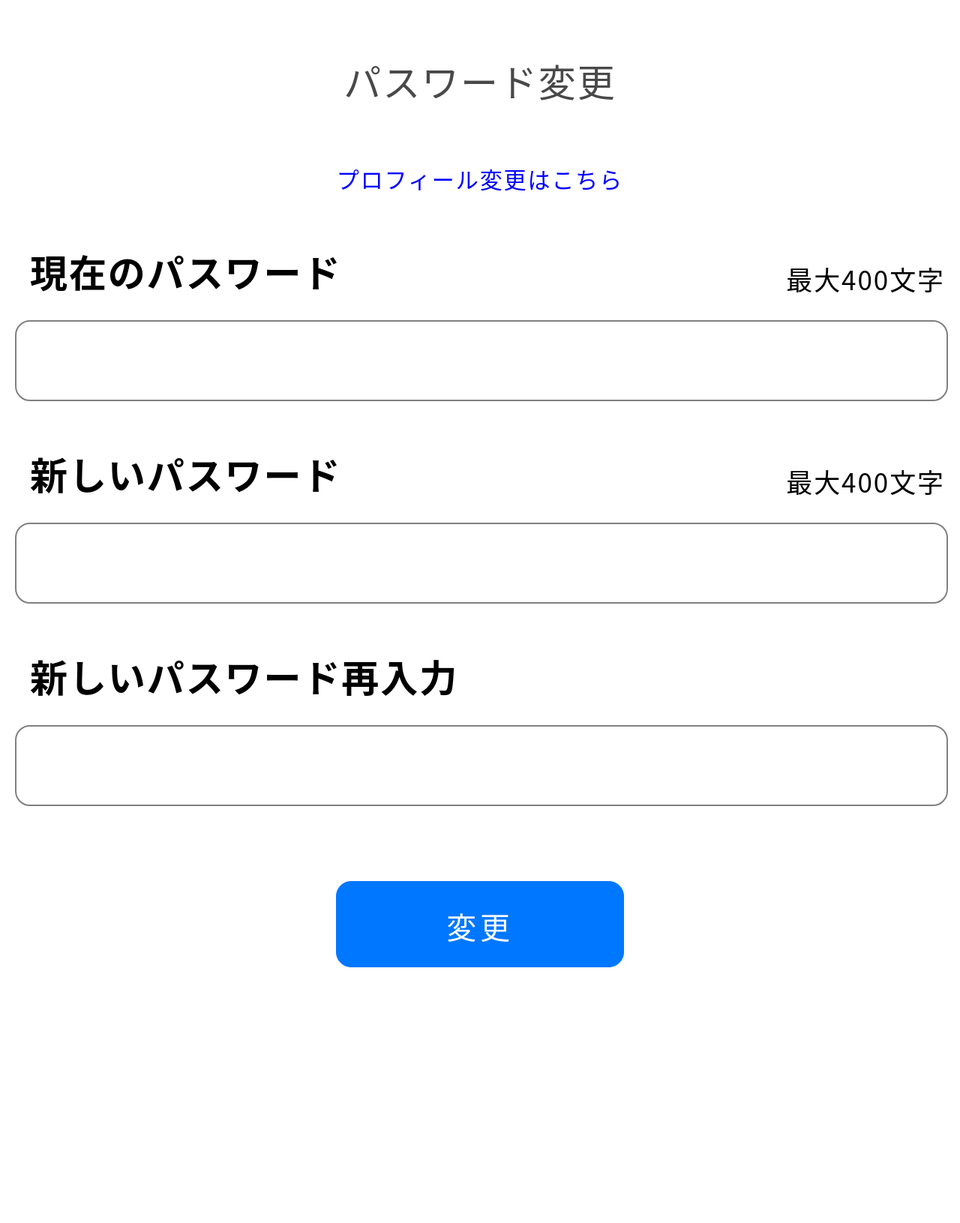
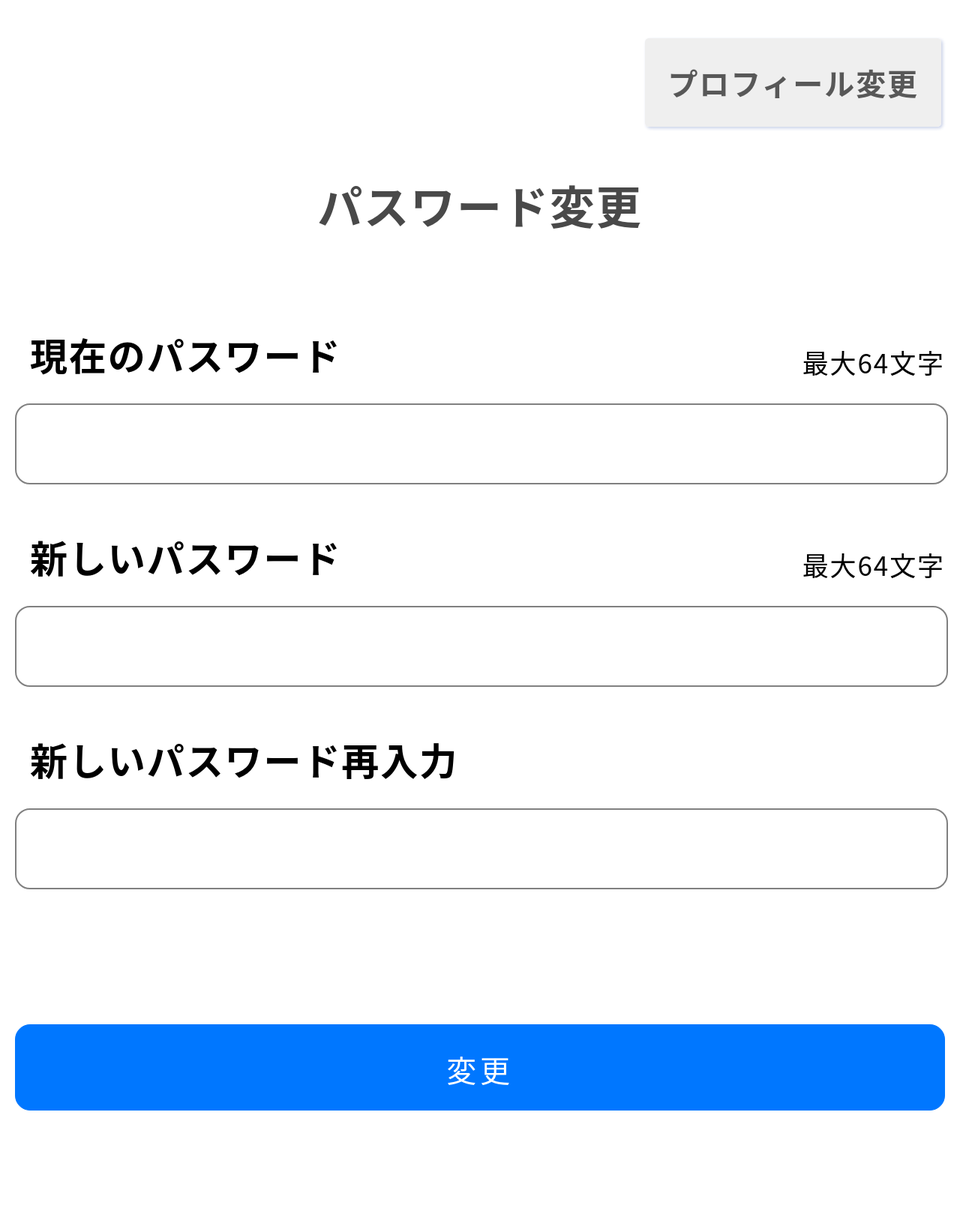
Before and after one commit to pbl-haty/haty, a PHP site: page /haty/php/password_edit.php in a window 1280 px wide. Shown: the part 153-1784 px from the top of the page at 75% size. Before the commit the page ends 1443 px from the top, so only its background shows below. Run offline with PHP 8.4, Linux system fonts and the light colour scheme; the visitor is signed in with stand-in values (Sample User, id 1); data that the repository does not hold is empty; some web fonts are replaced.

Commit message:
デザイン統一

```diff
--- a/css/GroupeCreate.css
+++ b/css/GroupeCreate.css
@@ -59,7 +59,7 @@ body{
     font-size: 30px;
     border-radius: 20px;
     border: 1px gray solid;
-    width: 30%;
+    width: 100%;
 }
 .btn-style input {
     display: none;
--- a/css/password_edit.css
+++ b/css/password_edit.css
@@ -61,17 +61,17 @@
 }
 
 .edit_btn[type="submit"] {
-    display: block;
-    margin: 100px auto 0 auto;
-    height: 115px;
-    width: 30%;
+    margin: 180px auto 50px auto;
     font-size: 40px;
     padding: 30px 20px;
-    box-sizing: border-box;
     background-color: #0077ff;
     border-radius: 20px;
     border: 1px solid #0077ff;
     color: white;
+    width: calc(100% - 40px);
+    height: 115px;
+    letter-spacing: 0.12em;
+    font-family: "Hiragino Sans", "Hiragino Kaku Gothic ProN", "Noto Sans JP", "Noto Sans CJK JP", "BIZ UDPGothic", Meiryo, -apple-system, BlinkMacSystemFont, sans-serif !important;
 }
 
 .edit_btn_center {
@@ -79,8 +79,8 @@
 }
 
 .password_input {
-    margin-top: 50px;
-    padding: 0px 20px;
+    padding: 0 20px;
+    margin-top: 120px;
 }
 
 .prompt_2 {
@@ -116,3 +116,32 @@
     font-size: 35px;
     margin: auto 0 0 auto;
 }
+
+.lnk-sakusei-div{
+    margin: 0 10px;
+    text-align: right;
+    margin-top: 210px;
+    margin-bottom: 30px;
+    margin-right: 25px;
+}
+
+.btn-style{
+    text-align: center;
+    font-size: 40px;
+    padding: 30px;
+    font-weight: bold;
+    cursor: pointer;
+    transition: all 0.3s ease;
+    outline: none;
+    border-radius: 5px;
+    border: none;
+    background: #efefef;
+    box-shadow: 2px 2px 4px #c8d0e7, -1px -1px 3px #fff;
+    color: #585858;
+    text-decoration: none;
+}
+
+.pass_title {
+    margin: 90px 0 0 0;
+    font-size: 60px;
+}
--- a/php/GroupCreate.php
+++ b/php/GroupCreate.php
@@ -63,7 +63,7 @@
         </div>
 
         <div class="flex-title">
-            <h1 class="input-title">グループパスワード</h1>
+            <h1 class="input-title">パスワード</h1>
             <p class="precautions">最大30文字</p>
         </div>
         <div class="must">
@@ -71,7 +71,7 @@
         </div>
 
         <div class="flex-title">
-            <h1 class="input-title">グループパスワード再入力</h1>
+            <h1 class="input-title">パスワード再入力</h1>
         </div>
         <div class="must">
             <input class="text-box" type="password" name="group_repass" maxlength="30" required>
--- a/php/NewAccount.php
+++ b/php/NewAccount.php
@@ -98,6 +98,7 @@
             <div>
                 <div class="content-flex">
                     <h1>メールアドレス</h1>
+                    <p>最大100文字</p>
                 </div>
                 <input type="email" class="input-form" name="signup_email" maxlength="100"  placeholder="メールアドレス" required>
             </div>
--- a/php/password_edit.php
+++ b/php/password_edit.php
@@ -55,26 +55,30 @@
         <?php } ?>
         <!-- パスワード変更フォーム -->
         <form method="POST" action="" class="password_edit_form">
+
+            <div class="lnk-sakusei-div">
+                <a href="profile_edit.php"  class="btn-style">プロフィール変更</a>
+            </div>
+
             <div class="edit_password">
                 <div class="edit_password_title">
-                    <p>パスワード変更</p>
-                    <a href="profile_edit.php">プロフィール変更はこちら</a>
+                    <h1 class="pass_title">パスワード変更</h1>
                 </div>
                 <div class="password_input">
                     <div class="content-flex">
                         <h1>現在のパスワード</h1>
-                        <p>最大400文字</p>
+                        <p>最大64文字</p>
                     </div>
-                    <input type="password" class="edit_password_place" name="current_password" maxlength="400" required>
+                    <input type="password" class="edit_password_place" name="current_password" maxlength="64" required>
                     <div class="content-flex">
                         <h1>新しいパスワード</h1>
-                        <p>最大400文字</p>
+                        <p>最大64文字</p>
                     </div>
-                    <input type="password" class="edit_password_place" name="new_password1" maxlength="400" required>
+                    <input type="password" class="edit_password_place" name="new_password1" maxlength="64" required>
                     <div class="content-flex">
                         <h1>新しいパスワード再入力</h1>
                     </div>
-                    <input type="password" class="edit_password_place" name="new_password2" maxlength="400" required>
+                    <input type="password" class="edit_password_place" name="new_password2" maxlength="64" required>
                 </div>
             </div>
             <div class="edit_btn_center">
```
Also changed, not shown: css/profile_edit.css (+35 -6 lines), php/profile_edit.php (+6 -2 lines).
